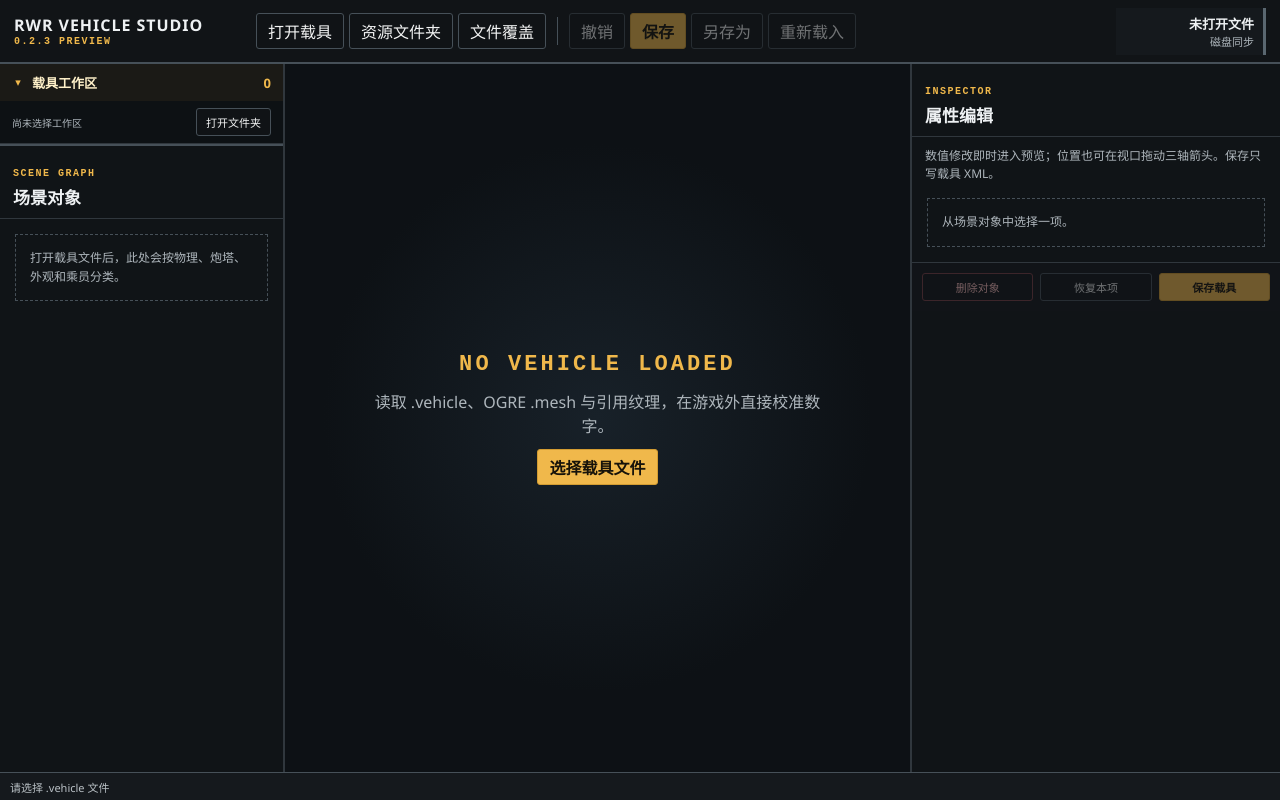
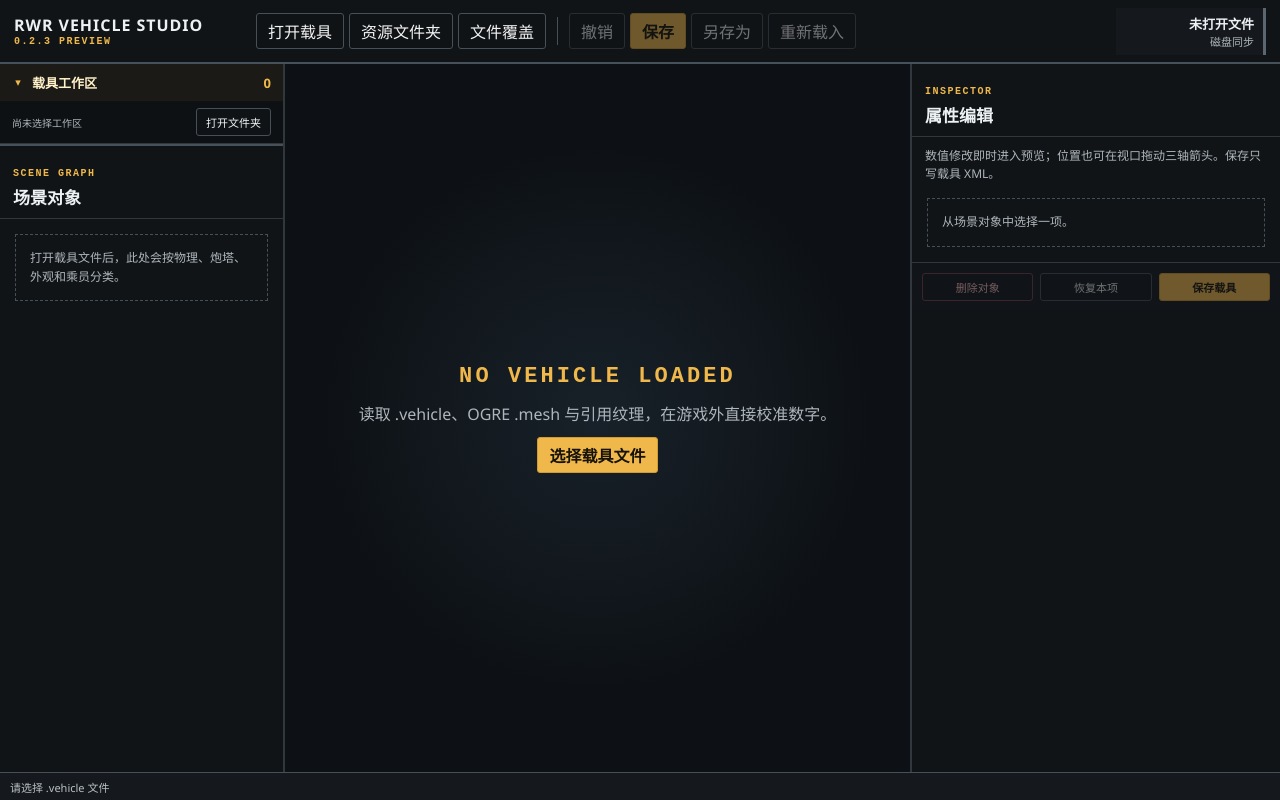
Before and after one commit to sfg129/RWR-Vehicle-Studio, a Vue app: page / in a window 1280 px wide. Built offline with nearby package versions, Linux system fonts and the light colour scheme.

Commit message:
style: keep empty-viewport caption on one line

```diff
--- a/src/styles/index.css
+++ b/src/styles/index.css
@@ -50,7 +50,7 @@ input:focus { border-color: var(--accent); box-shadow: 0 0 0 1px color-mix(in sr
 .object-add-row, .attribute-add-row { display: grid; grid-template-columns: minmax(0, 1fr) auto; gap: 6px; padding: 8px 10px; border-bottom: 1px solid var(--border); background: #0d1114; }.schema-hint { display: block; padding: 0 10px 8px; color: var(--muted); background: #0d1114; font-size: 10px; line-height: 1.4; }
 .viewport-panel { position: relative; min-width: 0; min-height: 0; background: #0d1115; }.viewport-host, .viewport-host canvas { position: absolute; inset: 0; display: block; width: 100%; height: 100%; }.viewport-host { opacity: 1; transition: opacity .18s ease; }.viewport-host.is-fading { opacity: 0; transition: none; }.viewport-help { position: absolute; z-index: 2; top: 10px; left: 10px; display: flex; flex-direction: column; gap: 3px; padding: 6px 9px; color: #cbd1d6; border: 1px solid var(--border); background: #15191dcc; font-size: 11px; line-height: 1.4; pointer-events: none; }.view-buttons { position: absolute; z-index: 3; top: 38px; right: 10px; display: flex; gap: 4px; }
 .fps-badge { position: absolute; z-index: 3; top: 10px; right: 10px; left: auto; display: grid; place-items: center; min-width: calc(3 * 32px + 2 * 4px + 20px + 8px); padding: 4px 7px; color: #bfe2c3; border: 1px solid #42644a; background: #101a13d9; font: 10px var(--mono); pointer-events: none; }.fps-badge.slow { color: #ffd2a1; border-color: #875b2f; background: #21170ed9; }
-.viewport-empty { position: absolute; z-index: 5; inset: 0; display: flex; flex-direction: column; place-content: center; align-items: center; gap: 12px; background: radial-gradient(circle, #182129 0, #0d1115 58%); }.viewport-empty b { color: var(--accent); font: 700 22px monospace; letter-spacing: .14em; }.viewport-empty span { max-width: 470px; color: var(--muted); text-align: center; }
+.viewport-empty { position: absolute; z-index: 5; inset: 0; display: flex; flex-direction: column; place-content: center; align-items: center; gap: 12px; background: radial-gradient(circle, #182129 0, #0d1115 58%); }.viewport-empty b { color: var(--accent); font: 700 22px monospace; letter-spacing: .14em; }.viewport-empty span { max-width: 640px; color: var(--muted); text-align: center; white-space: nowrap; }
 .quick-options { position: absolute; z-index: 4; left: 12px; bottom: 12px; display: flex; flex-wrap: wrap; gap: 10px; padding: 7px 10px; border: 1px solid var(--border); background: #101417e8; font-size: 12px; }.quick-options label { display: flex; gap: 5px; align-items: center; }.quick-options input { width: auto; }
 .muted { color: var(--muted); font-size: 12px; line-height: 1.5; }.inspector > .muted { margin: 10px 13px; }.empty-state { margin: 15px; padding: 14px; color: var(--muted); border: 1px dashed var(--border-light); font-size: 12px; line-height: 1.55; }
 .field-list { padding: 5px 10px 12px; }.field-list label { grid-template-columns: 128px minmax(0, 1fr) 28px; min-height: 42px; border-bottom: 1px solid #242a2f; }.field-list label > span { color: #e1e5e8; font: 12px var(--mono); }.field-list small { display: block; margin-bottom: 2px; color: #7f8a92; font: 9px var(--mono); }.field-list input { font: 12px var(--mono); }.field-delete { min-width: 28px; min-height: 28px; padding: 0; color: #ef9b9b; font-size: 18px; }
```
